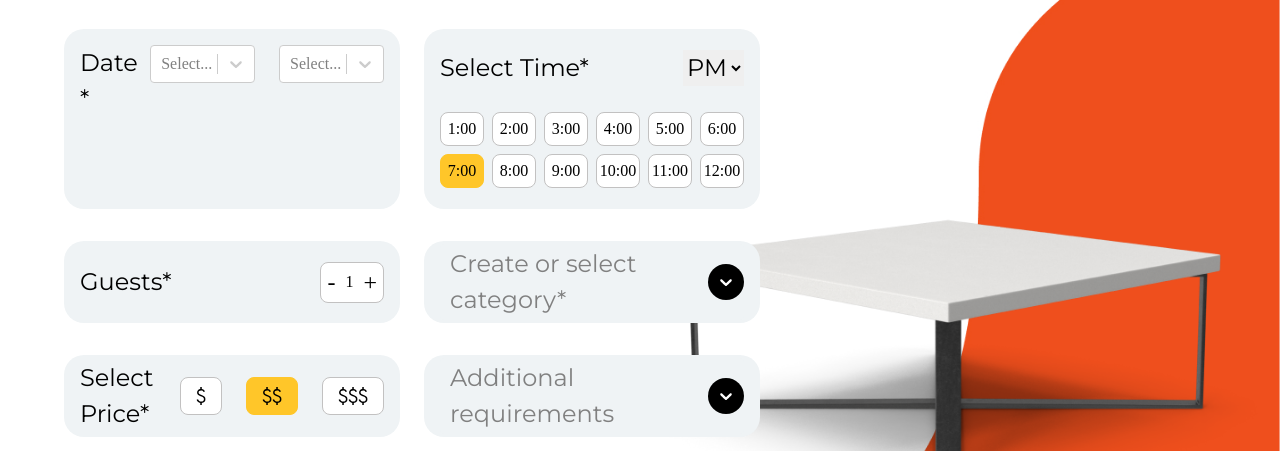
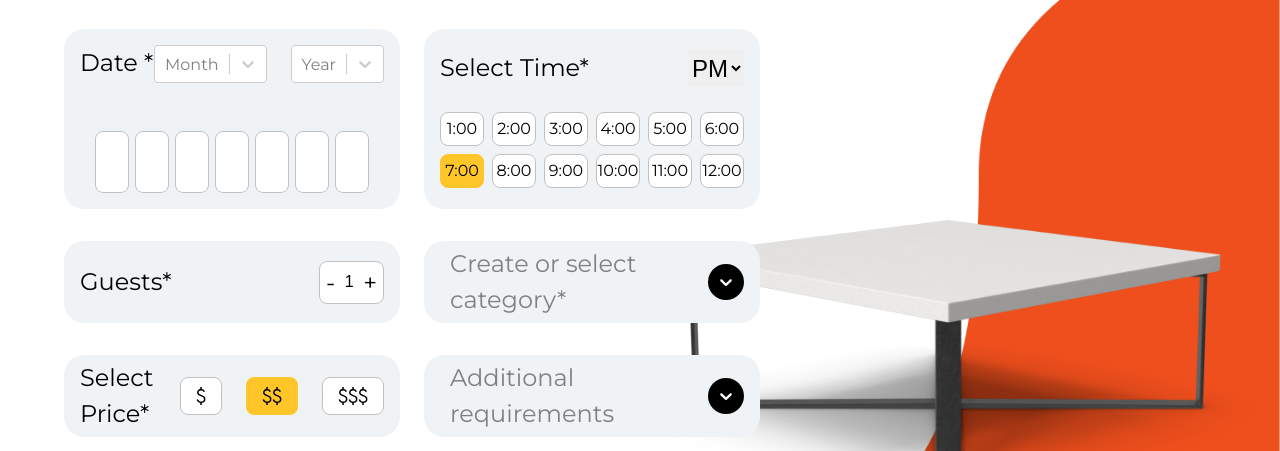
Before and after one commit to narekmaralchyan13/anoty1, a Gatsby site: page / in a window 1280 px wide. Shown: the part 349-800 px from the top of the page. Built offline with nearby package versions, Linux system fonts and the light colour scheme; Gatsby itself is replaced by a stand-in of ours.

Commit message:
added day selector

```diff
--- a/package.json
+++ b/package.json
@@ -21,7 +21,9 @@
     "react": "^18.2.0",
     "react-dom": "^18.2.0",
     "react-modal": "^3.16.1",
-    "react-select": "^5.7.2"
+    "react-select": "^5.7.2",
+    "react-slick": "^0.29.0",
+    "slick-carousel": "^1.8.1"
   },
   "devDependencies": {
     "prettier": "^2.8.7"
--- a/src/components/conditionSelectors/conditions.module.css
+++ b/src/components/conditionSelectors/conditions.module.css
@@ -8,10 +8,11 @@
     justify-content: space-between;
     align-items: center;
     padding: 16px;
+    font-family: Montserrat, serif;
+
 }
 
 .inputName {
-    font-family: Montserrat;
     font-size: 24px;
     font-weight: 400;
     line-height: 36px;
@@ -36,7 +37,6 @@
     width: 20px ;
     border: none;
     outline: none;
-    font-family: Cabin;
     font-size: 16px !important;
     text-align: center;
 }
--- a/src/components/dateSelector/dateSelector.module.css
+++ b/src/components/dateSelector/dateSelector.module.css
@@ -7,13 +7,38 @@
     background-color: #EFF3F5;
     border-radius: 20px;
     display: flex;
+    flex-direction: column;
     justify-content: space-between;
-    align-items: start;
+    align-items: center;
+    font-family: 'Montserrat';
 }
 .dateHeader{
     width: 100%;
     display: flex;
     justify-content: space-between;
+}
+.days{
+    width: 90%;
+
+}
+.dayItem{
+    height: 60px;
+    width: 80% !important;
+    display: flex !important;
+    flex-direction: column;
+    text-align: center;
+    justify-content: center;
+    align-items: center;
+    gap: 4px;
+    background-color: #FFFFFF;
+    border: 1px solid #C2C1C1;
+    border-radius: 8px;
+    cursor: pointer;
+}
+.selectedDay{
+    background-color: #FFC629;
+    border: 1px solid #FFC629;
+    cursor: auto;
 }
 .monthYear{
     display: flex;
@@ -30,14 +55,15 @@
     flex-direction: column;
     justify-content: space-around;
     gap:16px;
+    font-family: 'Montserrat';
 }
 .timeHead{
     width: 100%;
     display: flex;
     justify-content: space-between;
+
 }
 .timePeriod{
-    font-family: Montserrat;
     font-size: 24px;
     font-weight: 400;
     line-height: 36px;
@@ -45,9 +71,9 @@
     text-align: left;
     border: none;
     outline: 0;
+
 }
 .inputName {
-font-family: 'Montserrat';
 font-style: normal;
 font-weight: 400;
 font-size: 24px;
@@ -71,7 +97,6 @@ line-height: 36px;
     border:1px solid #C2C1C1 ;
     border-radius: 8px;
     cursor: pointer;
-    font-family: Cabin;
     font-size: 16px;
     line-height: 24px;
 
@@ -79,11 +104,8 @@ line-height: 36px;
 .selectedTime{
     width:14% ;
     text-align: center;
-    background-color: white;
-    border:1px solid #C2C1C1 ;
     border-radius: 8px;
-    padding: 4px 0px;
-    font-family: Cabin;
+    padding: 4px 0;
     font-size: 16px;
     line-height: 24px;
     background-color:#FFC629 ;
--- /dev/null
+++ b/src/components/dateSelector/daySelector.js
@@ -0,0 +1,177 @@
+import React, {useEffect, useState} from "react";
+import moment from "moment/moment";
+import * as styles from "./dateSelector.module.css";
+import Select from "react-select";
+import Slider from "react-slick";
+import "slick-carousel/slick/slick.css";
+import "slick-carousel/slick/slick-theme.css";
+
+const MonthOptions = [
+    { value: 1, label: 'Jan' },
+    { value: 2, label: 'Feb' },
+    { value: 3, label: 'Mar' },
+    { value: 4, label: 'Apr' },
+    { value: 5, label: 'May' },
+    { value: 6, label: 'Jun' },
+    { value: 7, label: 'Jul' },
+    { value: 8, label: 'Aug' },
+    { value: 9, label: 'Sep' },
+    { value: 10, label: 'Oct' },
+    { value: 11, label: 'Nov' },
+    { value: 12, label: 'Dec' },
+];
+
+function get5UpcomingYears (){
+    const currentYear = moment().year();
+    const upcomingYears = [];
+
+    for (let i = 0; i < 5; i++) {
+        const year = moment().add(i, 'year').year();
+        upcomingYears.push({
+            label:year,
+            value:year
+        });
+    }
+
+    return upcomingYears;
+
+}
+
+function getDaysInMonth(year, month) {
+    const dates = [];
+    const date = moment(`${year}-${month}-01`);
+
+    while (date.month() === parseInt(month) - 1) {
+        // dates.push(date.format('ddd MMM DD YYYY'));
+        dates.push({
+            day:date.format("DD"),
+            weekDay:date.format('ddd'),
+            month:date.format('MMM'),
+            year:date.format('YYYY'),
+            selected:false
+        })
+        date.add(1, 'day');
+    }
+    return dates;
+}
+
+
+const DaySelector = ({selectDay})=>{
+    const [days,setDays] = useState([])
+    const [date,setDate] = useState({
+        year:'',
+        month:'',
+    })
+
+    useEffect(()=>{
+        if(date.month && date.year){
+            setDays(getDaysInMonth(date.year,date.month))
+        }
+            selectDay('')
+
+    },[date.month,date.year])
+
+    function changeDay(date){
+        setDays(prev=>prev.map(item=>{
+            if(item.day === date.day){
+                item.selected =true;
+                return item
+            }
+            return  {
+                ...item,
+                selected:false
+            };
+        }))
+        selectDay(`${date.weekDay} ${date.day} ${date.month} ${date.year} `)
+    }
+    function changeYear(year){
+        setDate(prev=>{
+            return {
+                ...prev,
+                year:year.value
+            }
+        })
+    }
+    function changeMonth(month){
+        setDate(prev=>{
+            return {
+                ...prev,
+                month:month.value
+            }
+        })
+    }
+
+    const settings = {
+        infinite: false,
+        slidesToShow: 7,
+        slidesToScroll: 7,
+        // responsive: [
+        //     {
+        //         breakpoint: 1024,
+        //         settings: {
+        //             slidesToShow: 2,
+        //             slidesToScroll: 1,
+        //             infinite: true,
+        //             dots: true
+        //         }
+        //     },
+        //     {
+        //         breakpoint: 768,
+        //         settings: {
+        //             slidesToShow: 1,
+        //             slidesToScroll: 1
+        //         }
+        //     }
+        // ]
+    };
+
+
+    return(
+        <div className={styles.dayContainer}>
+            <div className={styles.dateHeader}>
+                <span className={styles.inputName}>Date *</span>
+                <div className={styles.monthYear}>
+                    <Select
+                        placeholder='Month'
+                        name='month'
+                        onChange={changeMonth}
+                        options={MonthOptions}
+                    />
+                    <Select
+                        placeholder='Year'
+                        name='year'
+                        onChange={changeYear}
+                        options={get5UpcomingYears()}
+                    />
+                </div>
+            </div>
+            <div className={styles.days}>
+                {
+                    days.length ?
+                        <Slider {...settings}>
+                            {
+                                days.map(item=>{
+                                    return <div key={item.day} className={item.selected ? `${styles.dayItem} ${styles.selectedDay}` : styles.dayItem} onClick={()=>changeDay(item)}>
+                                        <p>{item.weekDay}</p>
+                                        <p>{item.day}</p>
+                                    </div>
+                                })}
+                        </Slider>:
+                        <Slider {...settings}>
+                                <div className={styles.dayItem} ></div>
+                                 <div className={styles.dayItem} ></div>
+                                 <div className={styles.dayItem} ></div>
+                                 <div className={styles.dayItem} ></div>
+                                 <div className={styles.dayItem} ></div>
+                                 <div className={styles.dayItem} ></div>
+                                 <div className={styles.dayItem} ></div>
+                        </Slider>
+                }
+            </div>
+
+        </div>
+    )
+
+}
+
+export default DaySelector;
--- a/src/components/dateSelector/index.js
+++ b/src/components/dateSelector/index.js
@@ -1,220 +1,16 @@
 import React, { useEffect, useState } from 'react'
 import * as styles from './dateSelector.module.css'
 import SelectContainer from './../form/components/selectContainer'
-import moment, {months} from 'moment'
-import Select from "react-select";
-import CreatableSelect from "react-select/creatable";
-export const MonthOptions = [
-    { value: 1, label: 'Jan' },
-    { value: 2, label: 'Feb' },
-    { value: 3, label: 'Mar' },
-    { value: 4, label: 'Apr' },
-    { value: 5, label: 'May' },
-    { value: 6, label: 'Jun' },
-    { value: 7, label: 'Jul' },
-    { value: 8, label: 'Aug' },
-    { value: 9, label: 'Sep' },
-    { value: 10, label: 'Oct' },
-    { value: 11, label: 'Nov' },
-    { value: 12, label: 'Dec' },
-];
+import TimeSelector from "./timeSelector";
+import DaySelector from "./daySelector";
 
-function get5UpcomingYears (){
-    const currentYear = moment().year();
-    const upcomingYears = [];
-
-    for (let i = 0; i < 5; i++) {
-        const year = moment().add(i, 'year').year();
-        upcomingYears.push({
-            label:year,
-            value:year
-        });
-    }
-
-    return upcomingYears;
-
-}
-
-function getDaysInMonth(year, month) {
-    const dates = [];
-    const date = moment(`${year}-${month}-01`);
-
-    while (date.month() === parseInt(month) - 1) {
-      // dates.push(date.format('ddd MMM DD YYYY'));
-        dates.push({
-            day:date.format("DD"),
-            weekDay:date.format('ddd')
-        })
-      date.add(1, 'day');
-    }
-
-    return dates;
-  }
-
-const times = [
-    {
-        value: '1:00',
-        selected: false,
-    },
-    {
-        value: '2:00',
-        selected: false,
-    },
-    {
-        value: '3:00',
-        selected: false,
-    },
-    {
-        value: '4:00',
-        selected: false,
-    },
-    {
-        value: '5:00',
-        selected: false,
-    },
-    {
-        value: '6:00',
-        selected: false,
-    },
-    {
-        value: '7:00',
-        selected: true,
-    },
-    {
-        value: '8:00',
-        selected: false,
-    },
-    {
-        value: '9:00',
-        selected: false,
-    },
-    {
-        value: '10:00',
-        selected: false,
-    },
-    {
-        value: '11:00',
-        selected: false,
-    }, {
-        value: '12:00',
-        selected: false,
-    },
-]
 
 const DateSeletcor = ({selectTime,selectDay,selectTimeMode}) => {
-    const [days,setDays] = useState('')
-    const [date,setDate] = useState({
-        year:'',
-        month:'',
-        day:''
-    })
-    const [timesState, setTimesState] = useState(times)
-
-    console.log(date,"date")
-    useEffect(()=>{
-    if(date.month && date.year){
-        console.log(getDaysInMonth(date.year,date.month))
-    }
-    },[date.month,date.year])
-
-    function changeYear(year){
-        setDate(prev=>{
-            return {
-                ...prev,
-                year:year.value
-            }
-        })
-    }
-    function changeMonth(month){
-        setDate(prev=>{
-            return {
-                ...prev,
-                month:month.value
-            }
-        })
-    }
-
-
-    function changeTime(time) {
-        setTimesState(prev => {
-            return prev.map(item => {
-                if (item.value === time) return {
-                    ...item,
-                    selected: true
-                }
-                else return {
-                    ...item,
-                    selected: false
-                }
-            })
-        })
-        selectTime(time)
-    }
-
-    function changeTimeMode(evt){
-        selectTimeMode(evt.target.value)
-    }
-
 
     return (
         <SelectContainer>
-            <div className={styles.dayContainer}>
-                <div className={styles.dateHeader}>
-                    <span className={styles.inputName}>Date *</span>
-                    <div className={styles.monthYear}>
-                        <Select
-                            name='month'
-                            onChange={changeMonth}
-                            options={MonthOptions}
-                        />
-                        <Select
-                            name='year'
-                            onChange={changeYear}
-                            options={get5UpcomingYears()}
-                        />
-                    </div>
-                </div>
-                <div>
-
-                </div>
-            </div>
-            <div className={styles.timeContainer}>
-                <div className={styles.timeHead}>
-                    <span className={styles.inputName}>Select Time*</span>
-                    <select name='timeMode' className={styles.timePeriod} onChange={changeTimeMode}>
-                        <option value='PM'>PM</option>
-                        <option value='AM'>AM</option>
-                    </select>
-                </div>
-                <div className={styles.timeBody}>
-                    <div className={styles.timeBodySlice}>
-                        {
-                            timesState.slice(0, 6).map(time => {
-                                return <span
-                                    className={time.selected ? styles.selectedTime : styles.time}
-                                    key={time.value}
-                                    onClick={() => { changeTime(time.value) }}
-                                >
-                                    {time.value}
-                                </span>
-                            })
-                        }
-                    </div>
-                    <div className={styles.timeBodySlice}>
-                        {
-                            timesState.slice(6).map(time => {
-                                return <span
-                                    className={time.selected ? styles.selectedTime : styles.time}
-                                    key={time.value}
-                                    onClick={() => { changeTime(time.value) }}
-                                >
-                                    {time.value}
-                                </span>
-                            })
-                        }
-                    </div>
-                </div>
-            </div>
+            <DaySelector selectDay={selectDay} />
+            <TimeSelector selectTime={selectTime} selectTimeMode={selectTimeMode} />
         </SelectContainer>
     )
 }
--- /dev/null
+++ b/src/components/dateSelector/timeSelector.js
@@ -0,0 +1,119 @@
+import * as styles from "./dateSelector.module.css";
+import React, {useState} from "react";
+
+
+const times = [
+    {
+        value: '1:00',
+        selected: false,
+    },
+    {
+        value: '2:00',
+        selected: false,
+    },
+    {
+        value: '3:00',
+        selected: false,
+    },
+    {
+        value: '4:00',
+        selected: false,
+    },
+    {
+        value: '5:00',
+        selected: false,
+    },
+    {
+        value: '6:00',
+        selected: false,
+    },
+    {
+        value: '7:00',
+        selected: true,
+    },
+    {
+        value: '8:00',
+        selected: false,
+    },
+    {
+        value: '9:00',
+        selected: false,
+    },
+    {
+        value: '10:00',
+        selected: false,
+    },
+    {
+        value: '11:00',
+        selected: false,
+    }, {
+        value: '12:00',
+        selected: false,
+    },
+]
+
+const TimeSelector = ({selectTime,selectTimeMode})=>{
+    const [timesState, setTimesState] = useState(times)
+
+    function changeTime(time) {
+        setTimesState(prev => {
+            return prev.map(item => {
+                if (item.value === time) return {
+                    ...item,
+                    selected: true
+                }
+                else return {
+                    ...item,
+                    selected: false
+                }
+            })
+        })
+        selectTime(time)
+    }
+
+    function changeTimeMode(evt){
+        selectTimeMode(evt.target.value)
+    }
+
+    return(
+        <div className={styles.timeContainer}>
+            <div className={styles.timeHead}>
+                <span className={styles.inputName}>Select Time*</span>
+                <select name='timeMode' className={styles.timePeriod} onChange={changeTimeMode}>
+                    <option value='PM'>PM</option>
+                    <option value='AM'>AM</option>
+                </select>
+            </div>
+            <div className={styles.timeBody}>
+                <div className={styles.timeBodySlice}>
+                    {
+                        timesState.slice(0, 6).map(time => {
+                            return <span
+                                className={time.selected ? styles.selectedTime : styles.time}
+                                key={time.value}
+                                onClick={() => { changeTime(time.value) }}
+                            >
+                                    {time.value}
+                                </span>
+                        })
+                    }
+                </div>
+                <div className={styles.timeBodySlice}>
+                    {
+                        timesState.slice(6).map(time => {
+                            return <span
+                                className={time.selected ? styles.selectedTime : styles.time}
+                                key={time.value}
+                                onClick={() => { changeTime(time.value) }}
+                            >
+                                    {time.value}
+                                </span>
+                        })
+                    }
+                </div>
+            </div>
+        </div>
+    )
+}
+
+export  default TimeSelector;
--- /dev/null
+++ b/src/components/footer/index.js
@@ -0,0 +1,11 @@
+import React from "react";
+
+const Footer = ()=>{
+
+    return(
+       <div>
+
+       </div>
+    )
+}
+export default Footer
--- a/src/components/form/index.js
+++ b/src/components/form/index.js
@@ -37,6 +37,7 @@ const Form = () => {
   })
   const [disable, setDisable] = useState(true)
   const [modalIsOpen, setModalIsOpen] = useState(false)
+  console.log(state,"state")
 
   useEffect(() => {
     setDisable(!(state.day && state.category))
--- a/src/components/header/styles.module.css
+++ b/src/components/header/styles.module.css
@@ -5,6 +5,7 @@
     justify-content: space-around;
     align-items: center;
     position: fixed;
+    z-index: 5;
     top: 0;
     gap: 70%;
 }
--- a/src/pages/index.js
+++ b/src/pages/index.js
@@ -6,6 +6,7 @@ import Form from "../components/form"
 import Seo from "../components/seo"
 import * as styles from "./index.module.css"
 import About from "../components/about"
+import Footer from "../components/footer";
 
 const links = [
   {
@@ -75,7 +76,7 @@ const IndexPage = () => (
    <Layout>
     <Form />
     <About />
-    footer
+    <Footer />
    </Layout>
   </>
 
```
Also changed, not shown: 1 other file.
